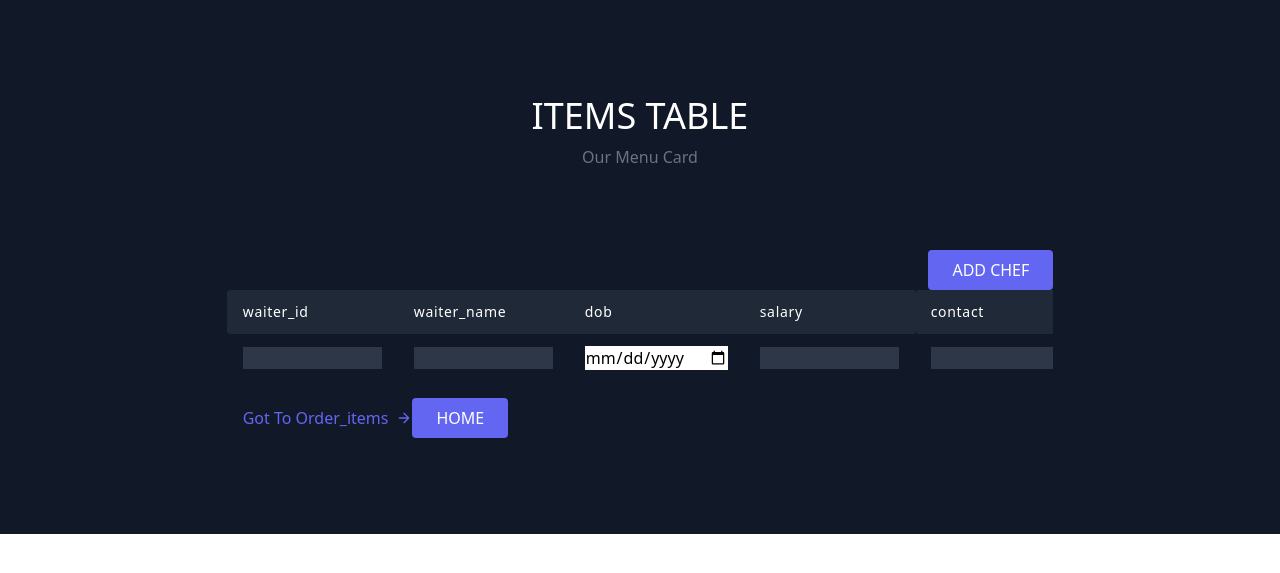
After one commit to Anchit402/dbms-project, a Flask app: page /waitertables in a window 1280 px wide. The commit adds this page. Shown: the top 573 px of the page. Run offline with Flask 2, Linux system fonts and the light colour scheme; data that the repository does not hold is empty; parts of the project's set-up code (start-up, migrations or seed data) failed here and were passed over; some libraries are stand-ins or nearby versions.

```diff
--- a/app.py
+++ b/app.py
@@ -14,6 +14,9 @@ app.config['MYSQL_DB'] = db['mysql_db']
 
 mysql = MySQL(app)
 
+count_item = [101]
+
+
 @app.route('/')
 def home():
     return render_template('home.html')
@@ -22,7 +25,8 @@ def home():
 def seeitemstable():
     cur = mysql.connection.cursor()
     if(request.method == 'POST'):
-        item_id = request.form['item_id']
+        item_id = 'I'+str(count_item[0])
+        count_item[0] += 1
         itemname = request.form['Itemname']
         price = request.form['price']
         itype = request.form['type']
@@ -32,8 +36,9 @@ def seeitemstable():
         return redirect('/itemtables')
     else:
         results = cur.execute('''SELECT * FROM items ORDER BY type DESC''')
+        count_item[0] = results + 101
         iteminfo = cur.fetchall()
-        return render_template('itemtable.html', iteminfo = iteminfo)
+        return render_template('itemtable.html', iteminfo = iteminfo, item_id = 'I'+str(count_item[0]))
 
 @app.route('/tablestables', methods=['GET', 'POST'])
 def seetablestables():
@@ -74,5 +79,32 @@ def seecheftables():
         results = cur.execute('''SELECT * FROM chef''')
         iteminfo = cur.fetchall()
         return render_template('chef.html', iteminfo = iteminfo)
+
+@app.route('/waitertables', methods=['GET', 'POST'])
+def seewaitertables():
+    cur = mysql.connection.cursor()
+    if(request.method == 'POST'):
+        waiter_id = request.form['waiter_id']
+        waiter_name = request.form['waiter_name']
+        dob = request.form['dob']
+        day = int(dob.split('-')[0])
+        month = int(dob.split('-')[1])
+        year = int(dob.split('-')[2])
+        salary = request.form['salary']
+        contact = request.form['contact']
+        if (datetime.datetime.now().month >= month):
+            age = datetime.datetime.now().year - day
+        else:
+            age = datetime.datetime.now().year - day - 1
+        cur.execute('''INSERT INTO waiter VALUES (%s, %s, %s, %s, %s, %s)''', (waiter_id, waiter_name, str(day)+'-'+str(month)+'-'+str(year), salary, contact, age))
+        mysql.connection.commit()
+        cur.close()
+        return redirect('/waitertables')
+    else:
+        results = cur.execute('''SELECT * FROM waiter''')
+        iteminfo = cur.fetchall()
+        return render_template('waiter.html', iteminfo = iteminfo)
+
+
 if __name__ == '__main__':
     app.run(debug = True)
--- a/templates/home.html
+++ b/templates/home.html
@@ -36,7 +36,7 @@
                 <div class="p-4 lg:w-1/4 sm:w-1/2 w-full">
                 <h2 class="font-medium title-font tracking-widest text-white mb-4 text-sm text-center sm:text-left">WAITERS</h2>
                 <nav class="flex flex-col sm:items-start sm:text-left text-center items-center -mb-1">
-                    <a class="mb-2" href="google.com">
+                    <a class="mb-2" href="/waitertables">
                     <span class="bg-gray-800 text-indigo-400 w-4 h-4 mr-2 rounded-full inline-flex items-center justify-center">
                         <svg fill="none" stroke="currentColor" stroke-linecap="round" stroke-linejoin="round" stroke-width="3" class="w-3 h-3" viewBox="0 0 24 24">
                         <path d="M20 6L9 17l-5-5"></path>
--- /dev/null
+++ b/templates/waiter.html
@@ -0,0 +1,55 @@
+<link href="https://unpkg.com/tailwindcss@^1.0/dist/tailwind.min.css" rel="stylesheet">
+<section class="text-gray-500 bg-gray-900 body-font">
+    <div class="container px-5 py-24 mx-auto">
+        <div class="flex flex-col text-center w-full mb-20">
+            <h1 class="sm:text-4xl text-3xl font-medium title-font mb-2 text-white">ITEMS TABLE</h1>
+            <p class="lg:w-2/3 mx-auto leading-relaxed text-base">Our Menu Card</p>
+        </div>
+        <div class="lg:w-2/3 w-full mx-auto overflow-auto">
+            <table class="table-auto w-full text-left whitespace-no-wrap">
+            <thead>
+                <tr>
+                <th class="px-4 py-3 title-font tracking-wider font-medium text-white text-sm bg-gray-800 rounded-tl rounded-bl">waiter_id</th>
+                <th class="px-4 py-3 title-font tracking-wider font-medium text-white text-sm bg-gray-800">waiter_name</th>
+                <th class="px-4 py-3 title-font tracking-wider font-medium text-white text-sm bg-gray-800">dob</th>
+                <th class="px-4 py-3 title-font tracking-wider font-medium text-white text-sm bg-gray-800">salary</th>
+                <th class="px-4 py-3 title-font tracking-wider font-medium text-white text-sm bg-gray-800 rounded-tl rounded-bl">contact</th>
+                <th class="px-4 py-3 title-font tracking-wider font-medium text-white text-sm bg-gray-800">age</th>
+                <th class="w-10 title-font tracking-wider font-medium text-white text-sm bg-gray-800 rounded-tr rounded-br"></th>
+                </tr>
+            </thead>
+            <tbody>
+                <form action="", method="POST">
+                    <tr>
+                        <td class="px-4 py-3"><input type="text" name="waiter_id" size="10" STYLE="background-color: #2D3748;"></td>
+                        <td class="px-4 py-3"><input type="text" name="waiter_name" size="10" STYLE="background-color: #2D3748;"></td>
+                        <td class="px-4 py-3"><input type="date" name="dob" STYLE="background-color: #2D3748 width: 10px;"></td>
+                        <td class="px-4 py-3"><input type="text" name="salary" size="10" STYLE="background-color: #2D3748;"></td>
+                        <td class="px-4 py-3"><input type="text" name="contact" size="10" STYLE="background-color: #2D3748;"></td>
+                        <td class="px-4 py-3"><input type="text" name="age" size="10" STYLE="background-color: #2D3748;" value="AUTO GENERATED"></td>
+                        <input type="submit" value="ADD CHEF" button class="flex ml-auto text-white bg-indigo-500 border-0 py-2 px-6 focus:outline-none hover:bg-indigo-600 rounded"></button>
+                    </tr>
+                </form>
+                {% for i in iteminfo %}
+                    <tr>
+                        <td class="px-4 py-3 text-lg text-white">{{i[0]}}</td>
+                        <td class="px-4 py-3 text-lg text-white">{{i[1]}}</td>
+                        <td class="px-4 py-3 text-lg text-white">{{i[2]}}</td>
+                        <td class="px-4 py-3 text-lg text-white">{{i[3]}}</td>
+                        <td class="px-4 py-3 text-lg text-white">{{i[4]}}</td>
+                        <td class="px-4 py-3 text-lg text-white">{{i[5]}}</td>
+                    </tr>
+                {% endfor %}
+            </tbody>
+            </table>
+        </div>
+        <div class="flex pl-4 mt-4 lg:w-2/3 w-full mx-auto">
+            <a class="text-indigo-500 inline-flex items-center md:mb-2 lg:mb-0">Got To Order_items
+            <svg fill="none" stroke="currentColor" stroke-linecap="round" stroke-linejoin="round" stroke-width="2" class="w-4 h-4 ml-2" viewBox="0 0 24 24">
+                <path d="M5 12h14M12 5l7 7-7 7"></path>
+            </svg>
+            </a>
+            <a href="/"><button class="flex ml-auto text-white bg-indigo-500 border-0 py-2 px-6 focus:outline-none hover:bg-indigo-600 rounded">HOME</button></a>
+        </div>
+        </div>
+    </section>
```
Also changed, not shown: templates/itemtable.html (+7 -5 lines).
